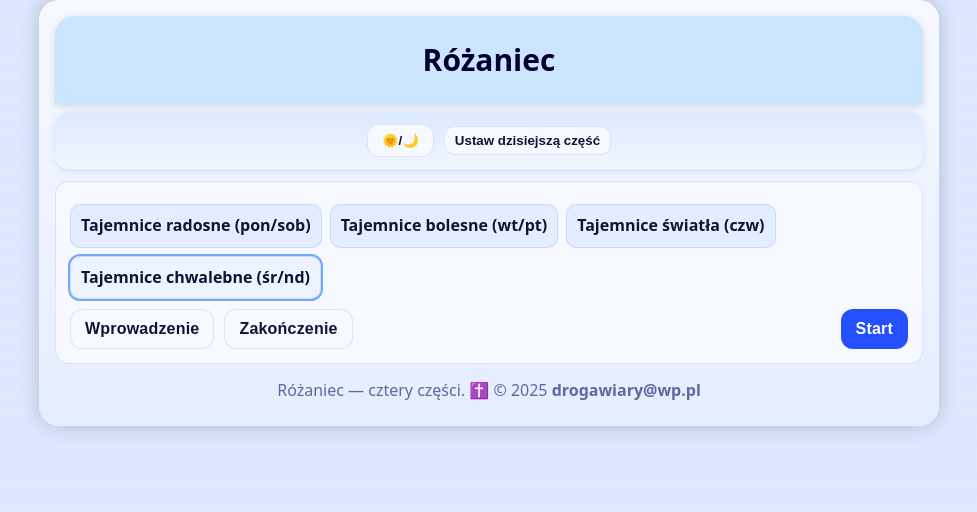
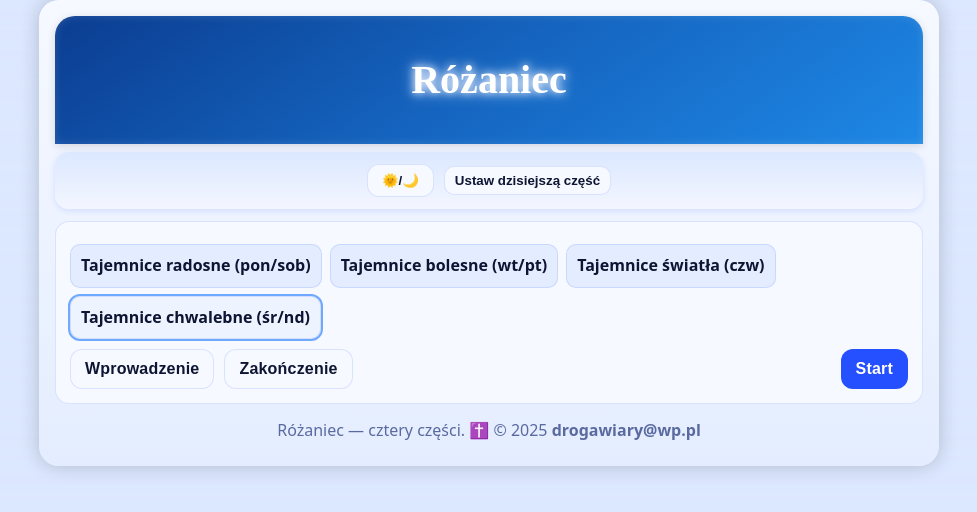
Before and after one commit to drogawiary/RC, a plain HTML site: page index.html in a window 1280 px wide. Shown: the whole page, without its empty margins (151-1128 px from the left). Drawn offline with Linux system fonts and the light colour scheme.

Commit message:
Update index.html

```diff
--- a/index.html
+++ b/index.html
@@ -5,10 +5,11 @@
 <meta name="viewport" content="width=device-width, initial-scale=1" />
 <title>Różaniec — interaktywnie</title>
 
-<!-- Stabilne kolory (Android/Chrome) -->
+
 <meta name="color-scheme" content="light dark">
 <meta name="theme-color" content="#dce8ff" media="(prefers-color-scheme: light)">
 <meta name="theme-color" content="#0e1633" media="(prefers-color-scheme: dark)">
+
 
 <style>
 *{box-sizing:border-box;-webkit-text-size-adjust:100%}
@@ -17,7 +18,18 @@ body{font:16px/1.6 system-ui,-apple-system,Segoe UI,Roboto,Inter,Helvetica,Arial
 :root{--bg:#dce8ff;--panel:#f6f9ff;--panel-2:#e4edff;--text:#0e1533;--muted:#5a6aa0;--accent:#2450ff;--accent-2:#6ea8ff;--ring:#2450ff22;--soft:#edf3ff}
 .dark{--bg:#0e1633;--panel:#161f3f;--panel-2:#1d2754;--text:#e8edff;--muted:#a7baf0;--accent:#5c82ff;--accent-2:#7faaff;--ring:#6ea8ff33;--soft:#202c5a}
 .wrap{max-width:900px;margin:0 auto;padding:16px;background:linear-gradient(180deg,var(--panel),var(--panel-2));border-radius:20px;box-shadow:0 0 20px #0003}
-header.book{background:#cce5ff;color:#000033;text-align:center;padding:20px;border-radius:20px 20px 0 0;font-size:clamp(22px,4vw,30px);font-weight:800;box-shadow:0 2px 8px #0002}
+header.book{
+background: linear-gradient(145deg,#0b3d91,#1565c0,#1e88e5);
+color: #fff;
+text-align: center;
+padding: 32px 20px;
+border-radius: 20px 20px 0 0;
+font-size: clamp(28px, 5vw, 40px);
+font-family: 'Playfair Display', serif;
+text-shadow: 0 0 8px #fff, 0 0 16px #a8c8ff;
+box-shadow: inset 0 0 10px #ffffff22, 0 2px 8px #0002;
+font-weight: 800;
+}
 header.book+.topbar{display:flex;justify-content:center;gap:10px;flex-wrap:wrap;margin-top:8px;align-items:center}
 .topbar{background:linear-gradient(180deg,#dbe8ff 0%,#f3f6ff 100%);border-radius:14px;padding:12px 16px;box-shadow:0 2px 6px #2450ff22}
 .dark .topbar{background:linear-gradient(180deg,#131833 0%,#0a0d1e 100%);box-shadow:0 0 10px #4f7fff55}
@@ -35,12 +47,8 @@ header.book+.topbar{display:flex;justify-content:center;gap:10px;flex-wrap:wrap;
 .hide{display:none!important}
 footer{margin:14px 0 6px;color:var(--muted);text-align:center}
 .hint{display:block;margin-top:10px;font-size:13px;color:var(--muted);font-style:italic;text-align:center}
-
-/* Progress */
 .progress{height:10px;background:var(--panel-2);border:1px solid var(--ring);border-radius:999px;overflow:hidden;margin:10px 0 8px}
 .progress>div{height:100%;width:0%;background:linear-gradient(90deg,var(--accent),var(--accent-2));transition:width .3s}
-
-/* Dark-mode kontrast */
 .dark .btnlink,.dark .bigbtn{color:#e8edff!important;background:#1a1f3a!important;border-color:#6ea8ff!important}
 .dark .chip{color:#e8edff;background:#1d2754;border-color:#6ea8ff33}
 .dark .chip.active{background:#202c5a;outline:2px solid var(--accent-2)}
@@ -49,11 +57,11 @@ footer{margin:14px 0 6px;color:var(--muted);text-align:center}
 </head>
 <body>
 <div class="wrap">
-  <header class="book">Różaniec</header>
-  <div class="topbar">
-    <button id="themeBtn" title="Tryb dzień/noc">🌞/🌙</button>
-    <button id="applyToday" class="btnlink" type="button">Ustaw dzisiejszą część</button>
-  </div>
+<header class="book">Różaniec</header>
+<div class="topbar">
+<button id="themeBtn" title="Tryb dzień/noc">🌞/🌙</button>
+<button id="applyToday" class="btnlink" type="button">Ustaw dzisiejszą część</button>
+</div>
 
   <!-- Start -->
   <div id="startPanel" class="panel" role="region" aria-label="Wybór części różańca">
```
